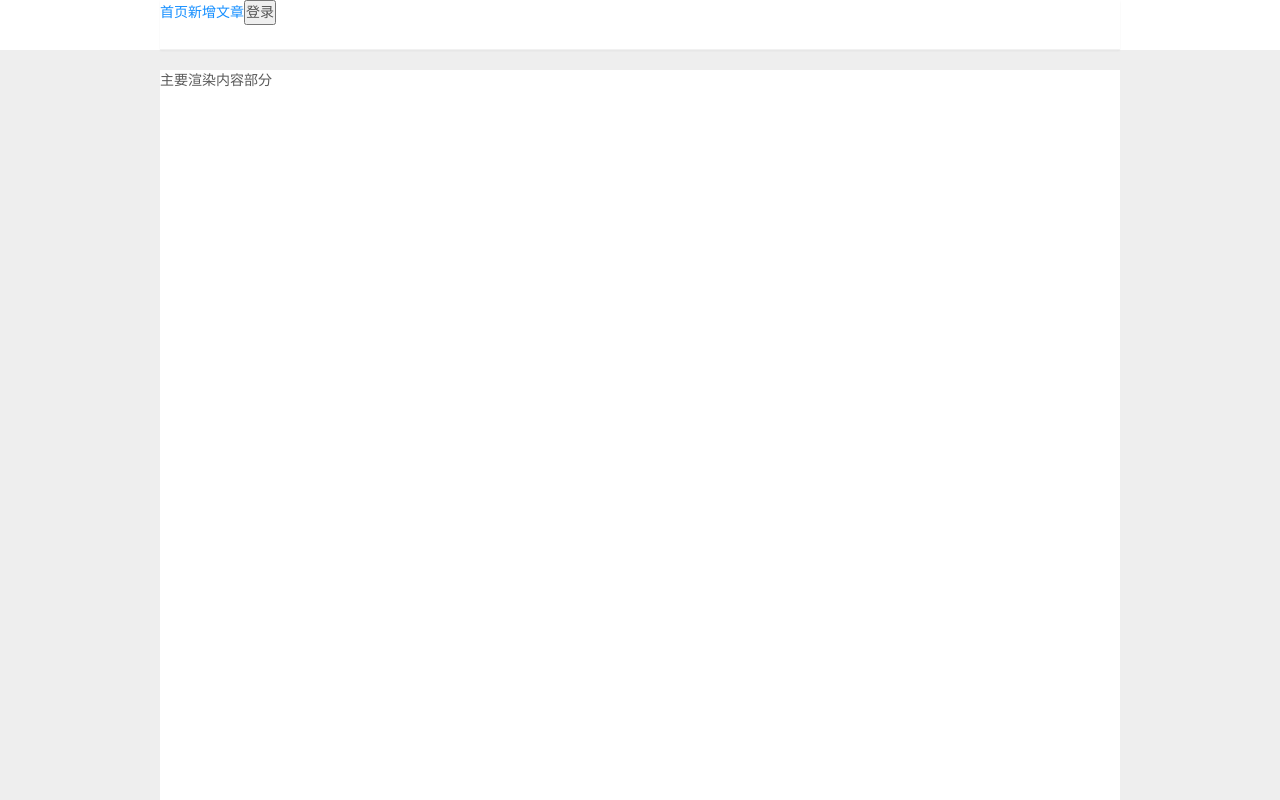
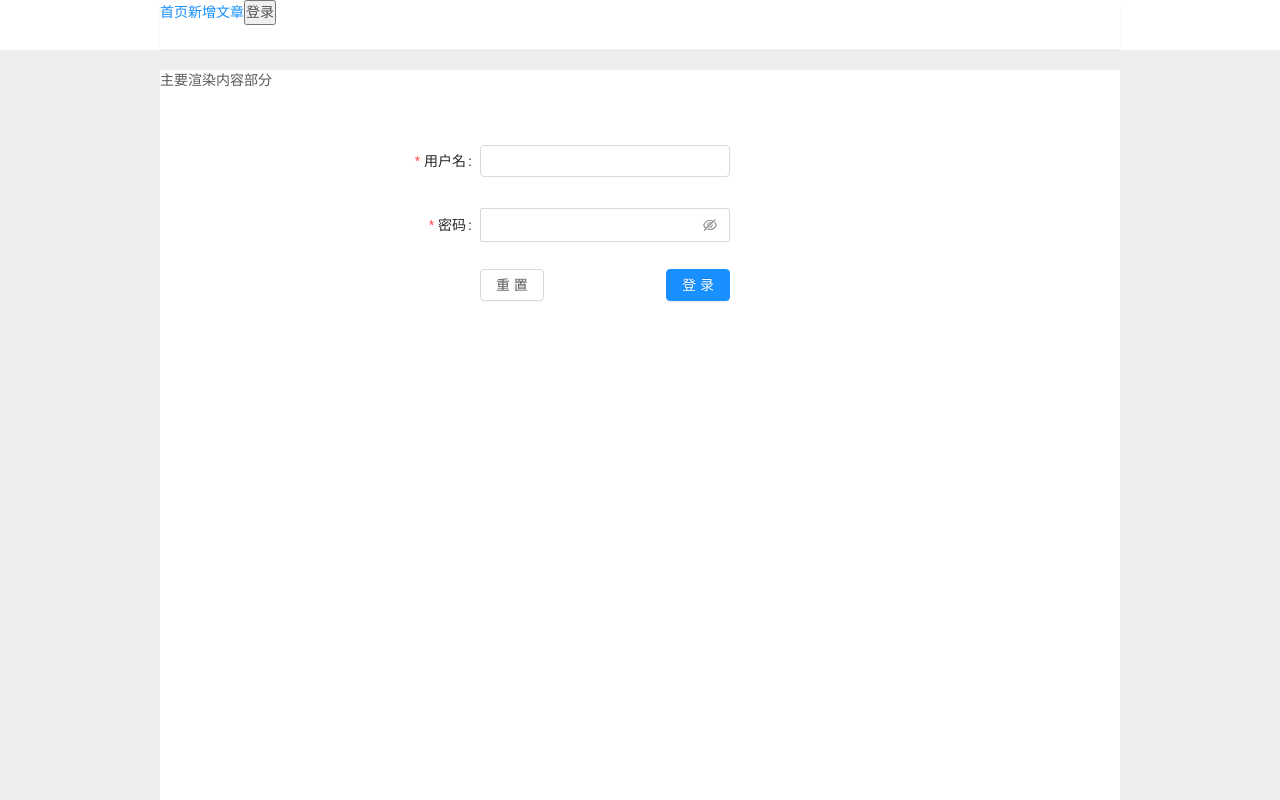
Before and after one commit to pycainiao/react-demo, a React (Create React App) app: page /#/login in a window 1280 px wide. Before the commit this address led to /#/. Built offline with nearby package versions, Linux system fonts and the light colour scheme.

Commit message:
新增登录页

```diff
--- a/src/api/common.js
+++ b/src/api/common.js
@@ -1,15 +1,6 @@
 import service from '../utils/request';
 
-export const LoginHandle = (params) => {
-    return service.post("/Login/WebLogin", params).then(res => {
-        return res;
-    });
-};
-export const AdminHandle = (params) => {
-    return service.post("/Common_Admin", params).then(res => {
-        return res;
-    });
-};
+
 /* 文章提交操作*/
 export const ArticleHandle = params => {
     return service.post("/users/add", params).then(res => {
@@ -22,3 +13,9 @@ export const getUserInfo = params => {
         return res;
     });
 }
+// 登录
+export const login = params => {
+    return service.post("/users/login", params).then(res => {
+        return res;
+    });
+}
--- a/src/component/FrontendAuth.js
+++ b/src/component/FrontendAuth.js
@@ -8,7 +8,7 @@ class FrontendAuth extends Component {
         const { pathname } = location;
         // const isLogin = localStorage.getItem('token')
         const isLogin = window.sessionStorage.getItem('token');
-        console.log(isLogin, '登录了吗')
+        // console.log(isLogin, '登录了吗')
         const targetRouterConfig = config.find((v) => v.path === pathname);
         console.log(targetRouterConfig, 'targetRouterConfig')
         // 不需要校验的路由
--- a/src/setupProxy.js
+++ b/src/setupProxy.js
@@ -4,7 +4,7 @@ module.exports = function(app) {
         '/web',
         createProxyMiddleware({
             // target: 'http://183.2.181.238:32097/web', //
-            target: 'http://127.0.0.1:8088/api/v1', //
+            target: 'http://134.175.88.138:8088/api/v1', //
             changeOrigin: true,
             pathRewrite: {
                 '^/web': '/'
--- a/src/store/store.js
+++ b/src/store/store.js
@@ -1,10 +1,10 @@
 import{createStore} from 'redux';
 const storeData = {
-    token: '', // 用户token
+    userInfo: {} // 用户信息
 }
 const reducer = (state= storeData, action) => {
     switch (action.type) {
-        case 'addToken':
+        case 'addUserInfo': // 新增用户信息
             let data = {...state}
             data.token =  action.token;
             return data;
--- a/src/view/login/Login.js
+++ b/src/view/login/Login.js
@@ -1,8 +1,8 @@
 import React, {Component} from 'react';
 import LoginStyle from './login.module.scss'
-import { Form, Input, Button } from 'antd';
-import { getUserInfo } from "../../api/common";
-
+import { Form, Input, Button, message } from 'antd';
+import { login } from "../../api/common";
+import {connect} from 'react-redux'
 const layout = {
     labelCol: {
         span: 8,
@@ -23,37 +23,29 @@ class Login extends Component {
     constructor(props) {
         super(props);
         console.log('login这里呢constructor')
-        this.state = {
-            loginType:1, // 当前操作的类型 1 登录 2 验证码登录 3 找回密码,
-            ceshiID: 0
-        };
+        this.state = {};
     }
     componentDidMount() {
-        console.log('这是login组件')
+        console.log('这是login组件',this.props)
     }
-
+    // 开始登录 nga
     onFinish = values => {
         console.log(values,'开始登录');
+        login(values).then(res => {
+            console.log('登录的结果', res);
+            if (res.code === 200) {
+                window.sessionStorage.setItem('token', res.token);
+                this.props.addUserInfo(res.userInfo);
+                this.props.history.push('/')
+            } else {
+                message.warning('账号密码错误!')
+            }
+        }).catch(e => {
+            console.log('登录失败', e)
+            message.error('登录失败!');
+        })
 
     };
-    checkLogin = () => {
-        this.setState({
-            loginType:2
-        })
-    };
-    loginTypeChangeOK = (loginType) => {
-        console.log('loginType', loginType);
-        this.setState({
-            loginType:loginType
-        })
-    };
-    login = () => {
-        getUserInfo().then(res => {
-            console.log(res, '获取的结果')
-        }).catch(e => {
-            console.log(e ,'错误')
-        })
-    }
     render() {
         console.log('多次吗')
 
@@ -84,28 +76,24 @@ class Login extends Component {
                     >
                         <Input.Password  />
                     </Form.Item>
-                    <Form.Item {...tailLayout}>
-                        <Button type="primary" htmlType="submit">
-                            Submit
-                        </Button>
-                        <Button htmlType="button" >
-                            Reset
-                        </Button>
+                    <Form.Item {...tailLayout} className={'btn-main'}>
+                        <Button htmlType="button" >重置</Button>
+                        <Button type="primary" htmlType="submit">登录</Button>
                     </Form.Item>
                 </Form>
             </div>
         );
     }
 }
-// const mapDispatchToProps = (dispatch) => {
-//         return {
-//             addTokenHandle: (token) => {
-//                 dispatch({
-//                     type:'addToken',
-//                     token:token
-//                 })
-//             }
-//         }
-// }
-// export default connect('',mapDispatchToProps)(Login);
-export default Login
+const mapDispatchToProps = (dispatch) => {
+        return {
+            addUserInfo: (userInfo) => {
+                dispatch({
+                    type:'addUserInfo',
+                    token:userInfo
+                })
+            }
+        }
+}
+export default connect('',mapDispatchToProps)(Login);
+// export default Login
--- a/src/view/login/login.module.scss
+++ b/src/view/login/login.module.scss
@@ -2,9 +2,20 @@
     position: relative;
     width: 100%;
     height: 100%;
+    padding-top:50px;
     :global {
       .ant-form-item-control-input {
         width: 250px;
+
       }
+      .ant-form-item {
+        &.btn-main {
+          .ant-form-item-control-input-content {
+            display: flex;
+            justify-content: space-between;
+          }
+        }
+      }
+
     }
 }
```
